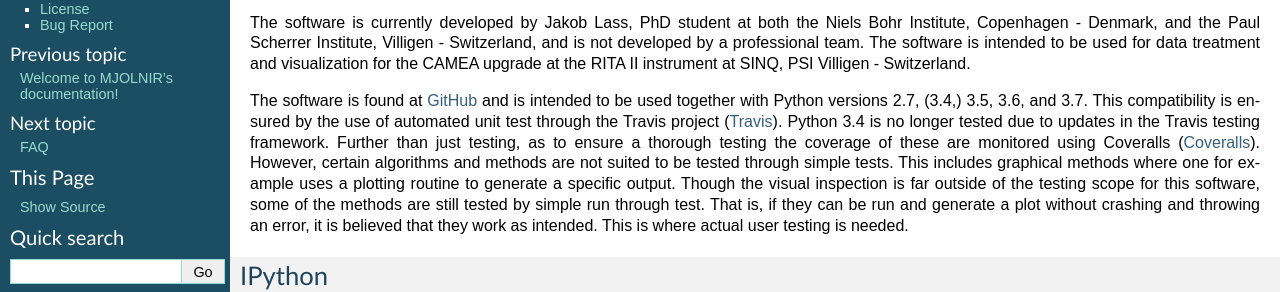
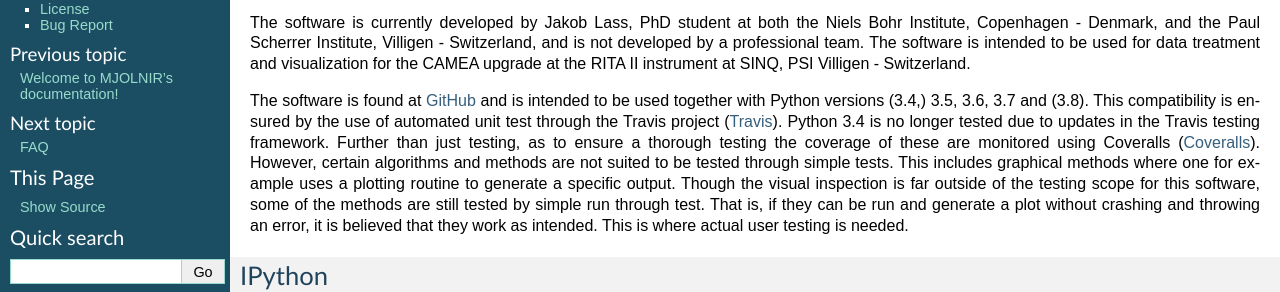
Before and after one commit to MJOLNIRPackage/MJOLNIR, a Sphinx documentation site: the page built from docs/Introduction.rst, in a window 1280 px wide. Shown: the part 137-429 px from the top of the page. Built offline with Sphinx 7.4.7, drawn with Linux system fonts in a browser that asks for light colours.

Commit message:
Update to remove python 2.7 Correct badges

```diff
--- a/docs/Introduction.rst
+++ b/docs/Introduction.rst
@@ -5,7 +5,7 @@ This is the introduction page for the MJOLNIR software package. The main purpose
 
 The software is currently developed by Jakob Lass, PhD student at both the Niels Bohr Institute, Copenhagen - Denmark, and the Paul Scherrer Institute, Villigen - Switzerland, and is not developed by a professional team. The software is intended to be used for data treatment and visualization for the CAMEA upgrade at the RITA II instrument at SINQ, PSI Villigen - Switzerland.
 
-The software is found at GitHub_ and is intended to be used together with Python versions 2.7, (3.4,) 3.5, 3.6, and 3.7. This compatibility is ensured by the use of automated unit test through the Travis project (Travis_). Python 3.4 is no longer tested due to updates in the Travis testing framework. Further than just testing, as to ensure a thorough testing the coverage of these are monitored using Coveralls (Coveralls_). However, certain algorithms and methods are not suited to be tested through simple tests. This includes graphical methods where one for example uses a plotting routine to generate a specific output. Though the visual inspection is far outside of the testing scope for this software, some of the methods are still tested by simple run through test. That is, if they can be run and generate a plot without crashing and throwing an error, it is believed that they work as intended. This is where actual user testing is needed.
+The software is found at GitHub_ and is intended to be used together with Python versions (3.4,) 3.5, 3.6, 3.7 and (3.8). This compatibility is ensured by the use of automated unit test through the Travis project (Travis_). Python 3.4 is no longer tested due to updates in the Travis testing framework. Further than just testing, as to ensure a thorough testing the coverage of these are monitored using Coveralls (Coveralls_). However, certain algorithms and methods are not suited to be tested through simple tests. This includes graphical methods where one for example uses a plotting routine to generate a specific output. Though the visual inspection is far outside of the testing scope for this software, some of the methods are still tested by simple run through test. That is, if they can be run and generate a plot without crashing and throwing an error, it is believed that they work as intended. This is where actual user testing is needed.
 
 .. Module documentation
 .. ^^^^^^^^^^^^^^^^^^^^
```
Also changed, not shown: docs/index.rst (+8 -8 lines).
